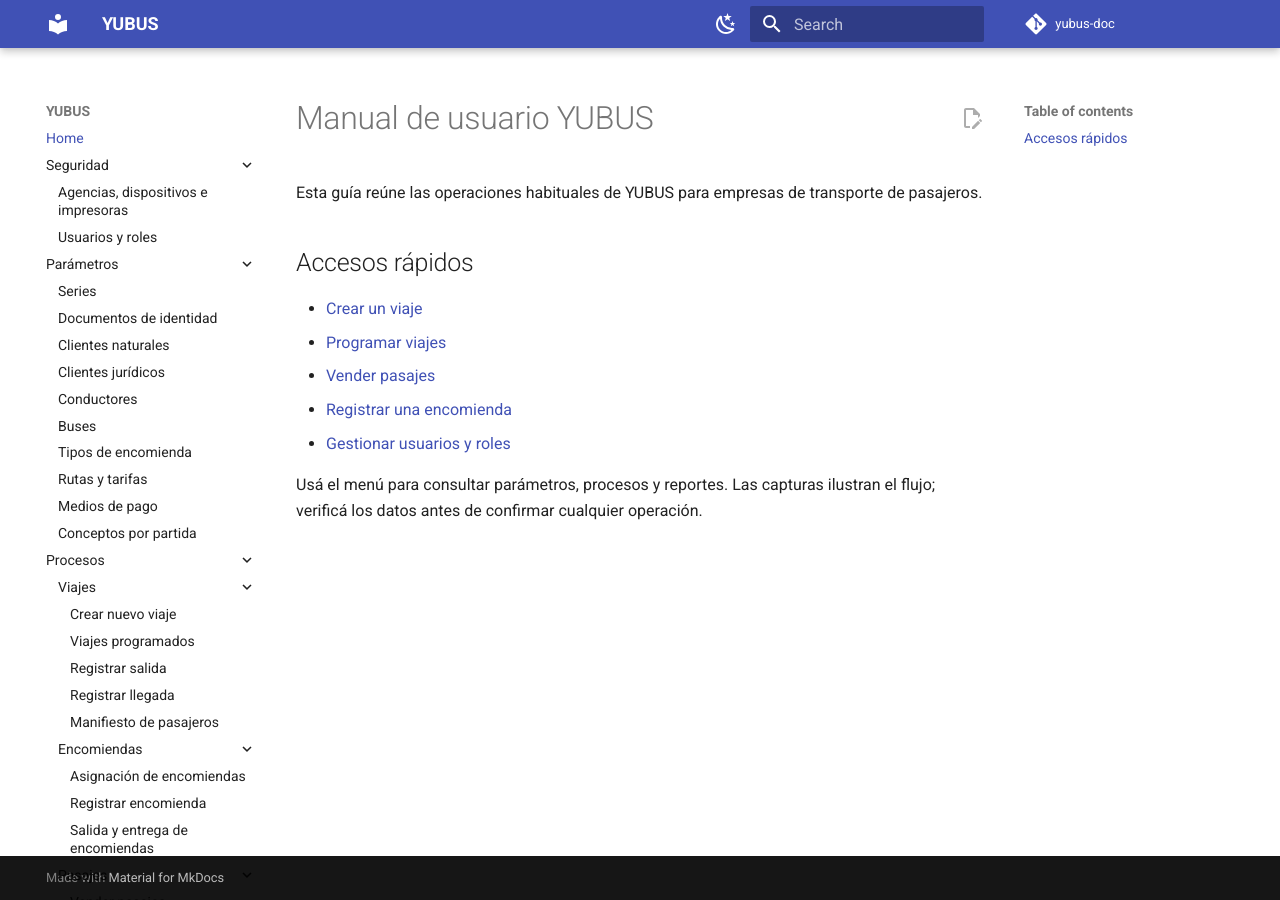
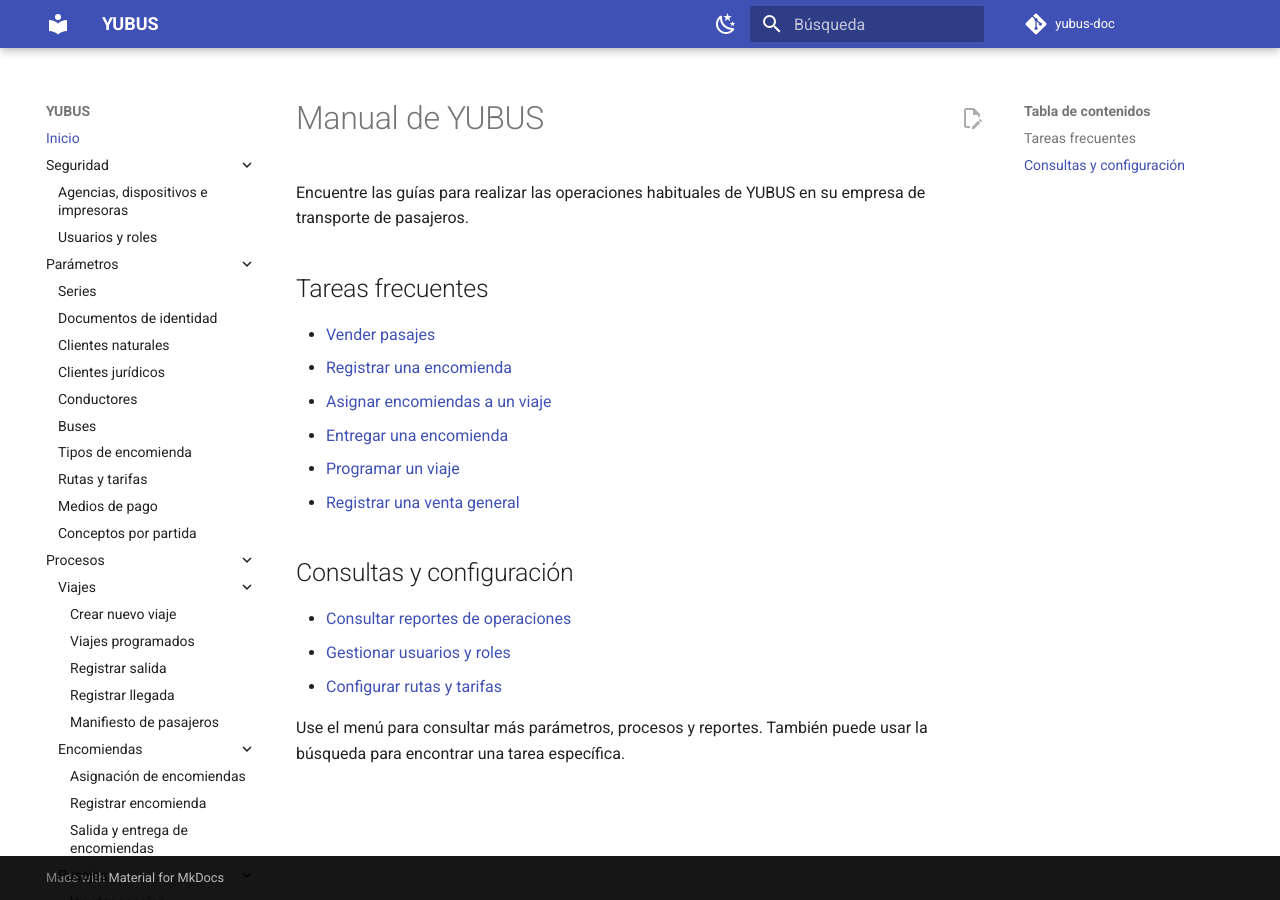
Before and after one commit to puyu-pe/yubus-doc, an MkDocs documentation site: the page built from docs/index.md, in a window 1280 px wide. Built offline with MkDocs 1.6.1 and Material for MkDocs 9.7.7, drawn with Linux system fonts in a browser that asks for light colours; comment, search, counter and statistics services are not loaded.

Commit message:
feat(docs): localize interface and improve home and 404 pages

```diff
--- a/docs/index.md
+++ b/docs/index.md
@@ -1,15 +1,22 @@
-# Manual de usuario YUBUS
+# Manual de YUBUS
 
-Esta guía reúne las operaciones habituales de YUBUS para empresas de transporte
-de pasajeros.
+Encuentre las guías para realizar las operaciones habituales de YUBUS en su
+empresa de transporte de pasajeros.
 
-## Accesos rápidos
+## Tareas frecuentes
 
-- [Crear un viaje](trips/create_trip.md)
-- [Programar viajes](trips/scheduled_trips.md)
 - [Vender pasajes](tickets/sell_ticket.md)
 - [Registrar una encomienda](packages/register_package.md)
+- [Asignar encomiendas a un viaje](packages/assignment_packages.md)
+- [Entregar una encomienda](packages/departure_delivery_packages.md)
+- [Programar un viaje](trips/create_trip.md)
+- [Registrar una venta general](operations/general_sales.md)
+
+## Consultas y configuración
+
+- [Consultar reportes de operaciones](reports/operation.md)
 - [Gestionar usuarios y roles](security/users_roles.md)
+- [Configurar rutas y tarifas](parameters/routes_fares.md)
 
-Usá el menú para consultar parámetros, procesos y reportes. Las capturas
-ilustran el flujo; verificá los datos antes de confirmar cualquier operación.
+Use el menú para consultar más parámetros, procesos y reportes. También puede
+usar la búsqueda para encontrar una tarea específica.
--- a/mkdocs.yml
+++ b/mkdocs.yml
@@ -7,7 +7,7 @@ repo_name: yubus-doc
 edit_uri: edit/develop/docs/
 
 nav:
-  - Home: index.md
+  - Inicio: index.md
   - Seguridad:
       - Agencias, dispositivos e impresoras: security/agencies_devices_printers.md
       - Usuarios y roles: security/users_roles.md
@@ -46,15 +46,17 @@ nav:
 
 theme:
   name: material
+  language: es
+  custom_dir: overrides
   palette:
     - scheme: default
       toggle:
         icon: material/weather-night
-        name: Switch to dark mode
+        name: Cambiar a modo oscuro
     - scheme: slate
       toggle:
         icon: material/weather-sunny
-        name: Switch to light mode
+        name: Cambiar a modo claro
   features:
     - navigation.top
     - navigation.instant
--- /dev/null
+++ b/overrides/404.html
@@ -0,0 +1,18 @@
+{% extends "main.html" %}
+
+{% block content %}
+  <h1>Página no encontrada</h1>
+  <p>La dirección que busca no existe o fue cambiada.</p>
+  <p>
+    Puede volver a la <a href="{{ config.site_url }}">página principal</a>
+    o buscar la guía que necesita.
+  </p>
+
+  <h2>Tareas frecuentes</h2>
+  <ul>
+    <li><a href="{{ 'tickets/sell_ticket/' | url }}">Vender pasajes</a></li>
+    <li><a href="{{ 'trips/create_trip/' | url }}">Programar un viaje</a></li>
+    <li><a href="{{ 'packages/register_package/' | url }}">Registrar una encomienda</a></li>
+    <li><a href="{{ 'operations/general_sales/' | url }}">Registrar una venta general</a></li>
+  </ul>
+{% endblock %}
```
